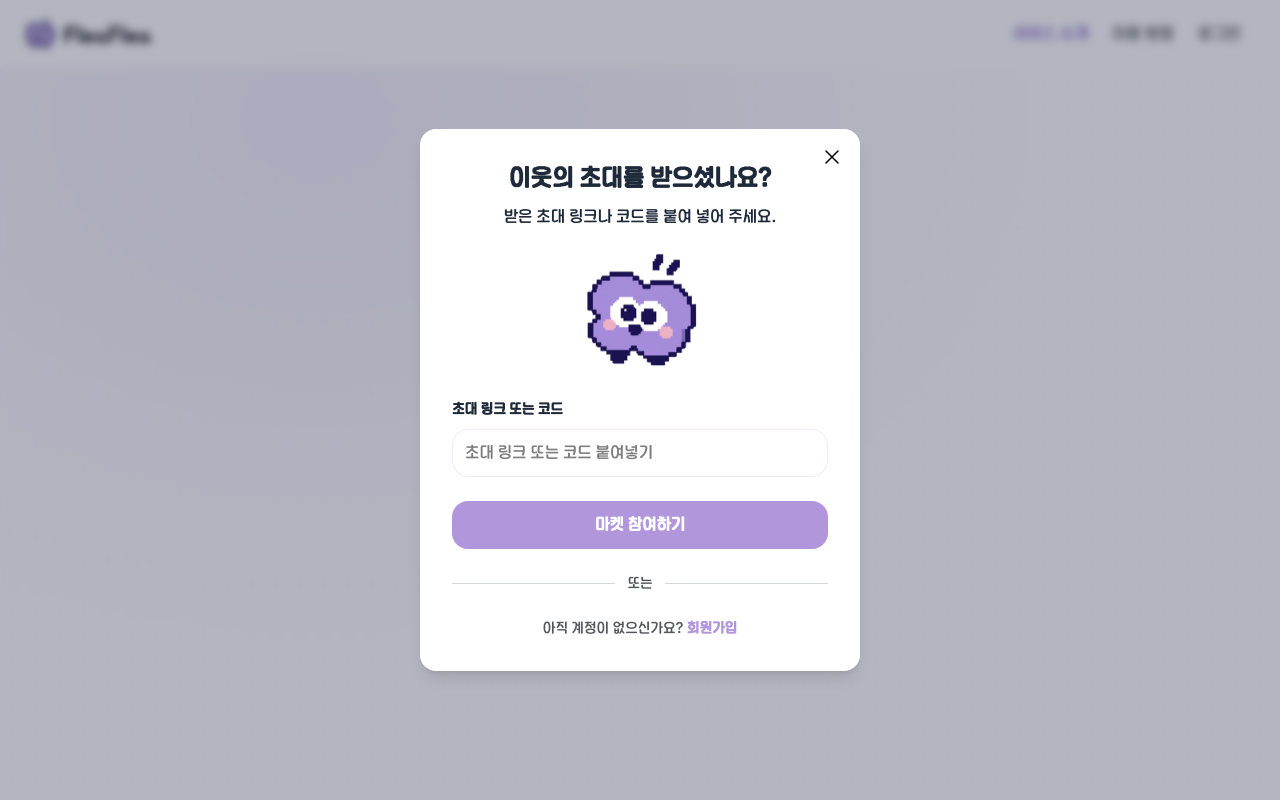
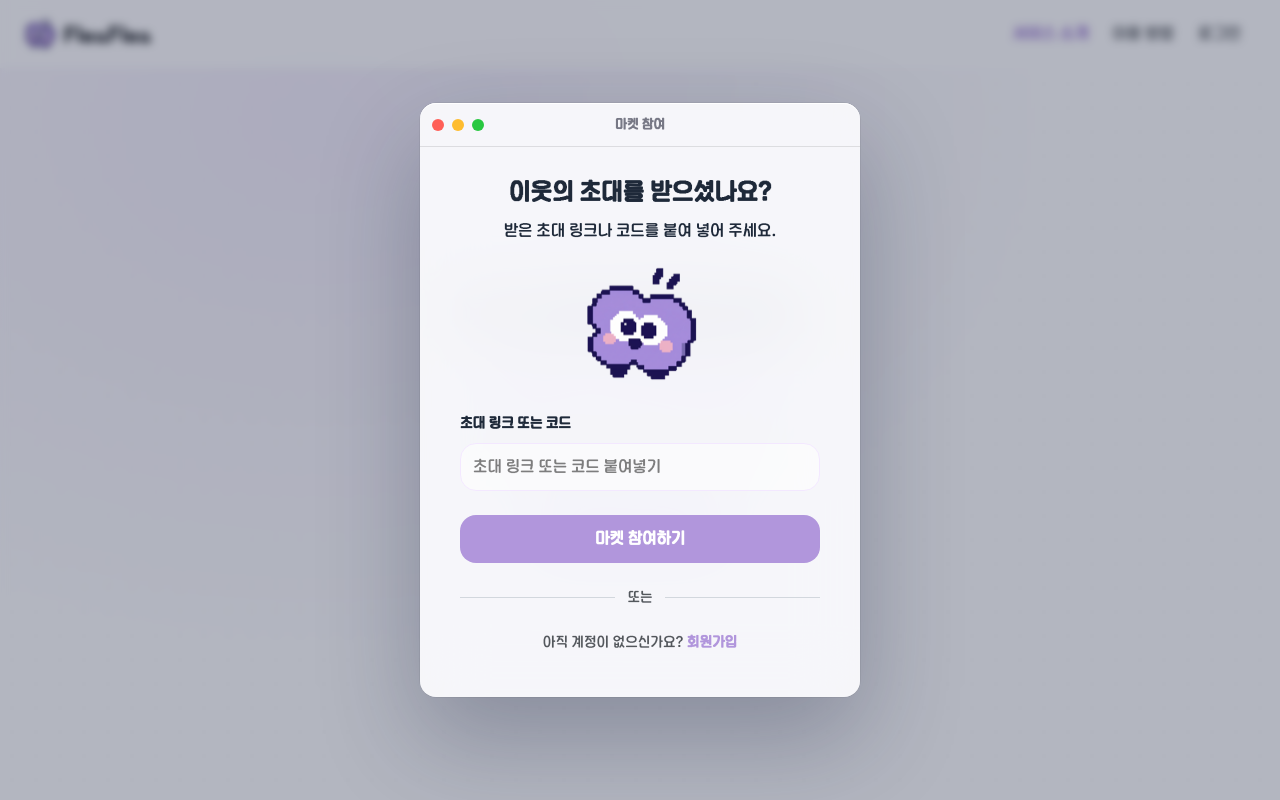
Before and after one commit to hyundai-autoever-team3/fleaflea-frontend, a React (Vite) app: page / in a window 1280 px wide. Both pictures are taken after a click on the button "초대 링크로 참여하기". Built offline with nearby package versions, Linux system fonts and the light colour scheme; no server answers.

Commit message:
design: 랜딩 초대 창을 macOS 창 모양으로
랜딩이 이미 브라우저 목업으로 같은 언어를 쓰고 있어, 초대 창도
제목줄과 신호등을 가진 유리창으로 맞춘다.
오른쪽 위 X 대신 왼쪽 빨간 신호등이 닫기를 맡는다.

```diff
--- a/src/pages/landing/ui/LandingPage.tsx
+++ b/src/pages/landing/ui/LandingPage.tsx
@@ -7,7 +7,6 @@ import {
   LockClosedIcon,
   SparklesIcon,
   UserGroupIcon,
-  XMarkIcon,
 } from '@heroicons/react/24/outline'
 
 import { MASCOTS } from '../../../shared/config/mascots'
@@ -377,7 +376,9 @@ export function LandingPage() {
 
       <dialog
         ref={dialogRef}
-        className={`m-auto w-[min(440px,calc(100vw-36px))] p-8 text-center rounded-2xl shadow-lg`}
+        // macOS 창처럼 띄운다. 안쪽 여백은 본문 칸이 맡으므로 창 자체에는 주지 않는다
+        className="glass-window m-auto w-[min(440px,calc(100vw-36px))] overflow-hidden rounded-2xl text-center outline-none"
+        aria-labelledby="invite-dialog-title"
         // <dialog>는 바깥을 눌러도 저절로 닫히지 않는다. 공용 모달과 같은 판정을 쓴다
         onPointerDown={(event: PointerEvent<HTMLDialogElement>) => {
           pressedOutsideRef.current = event.target === event.currentTarget && isOutsideDialog(event)
@@ -395,15 +396,25 @@ export function LandingPage() {
           setInvitedCode('')
         }}
       >
-        <button
-          type="button"
-          onClick={() => dialogRef.current?.close()}
-          aria-label="닫기"
-          className="absolute right-4 top-4"
-        >
-          <XMarkIcon className="size-6" />
-        </button>
+        {/* 제목줄 — 왼쪽 신호등 중 빨간 것만 실제로 닫는 버튼이고 나머지 둘은 장식이다 */}
+        <div className="relative flex h-11 items-center gap-2 border-b border-glass-line px-3">
+          <button
+            type="button"
+            onClick={() => dialogRef.current?.close()}
+            aria-label="닫기"
+            className="size-3 rounded-full bg-traffic-red transition-transform hover:scale-110 focus-visible:outline-2 focus-visible:outline-offset-2 focus-visible:outline-glass-ink"
+          />
+          <span aria-hidden className="size-3 rounded-full bg-traffic-yellow" />
+          <span aria-hidden className="size-3 rounded-full bg-traffic-green" />
+          <span
+            id="invite-dialog-title"
+            className="pointer-events-none absolute inset-x-0 text-[13px] font-bold text-glass-ink/58"
+          >
+            마켓 참여
+          </span>
+        </div>
 
+        <div className="max-h-[calc(90dvh-44px)] overflow-y-auto px-7 pb-11 pt-7 text-left [overflow-wrap:anywhere] sm:px-10">
         {invitedCode ? (
           <>
             <h2 className="text-center text-gray-800 text-head-03 font-bold">초대받은 마켓이에요</h2>
@@ -504,6 +515,7 @@ export function LandingPage() {
           </p>
           </>
         )}
+        </div>
       </dialog>
     </div>
   )
```
